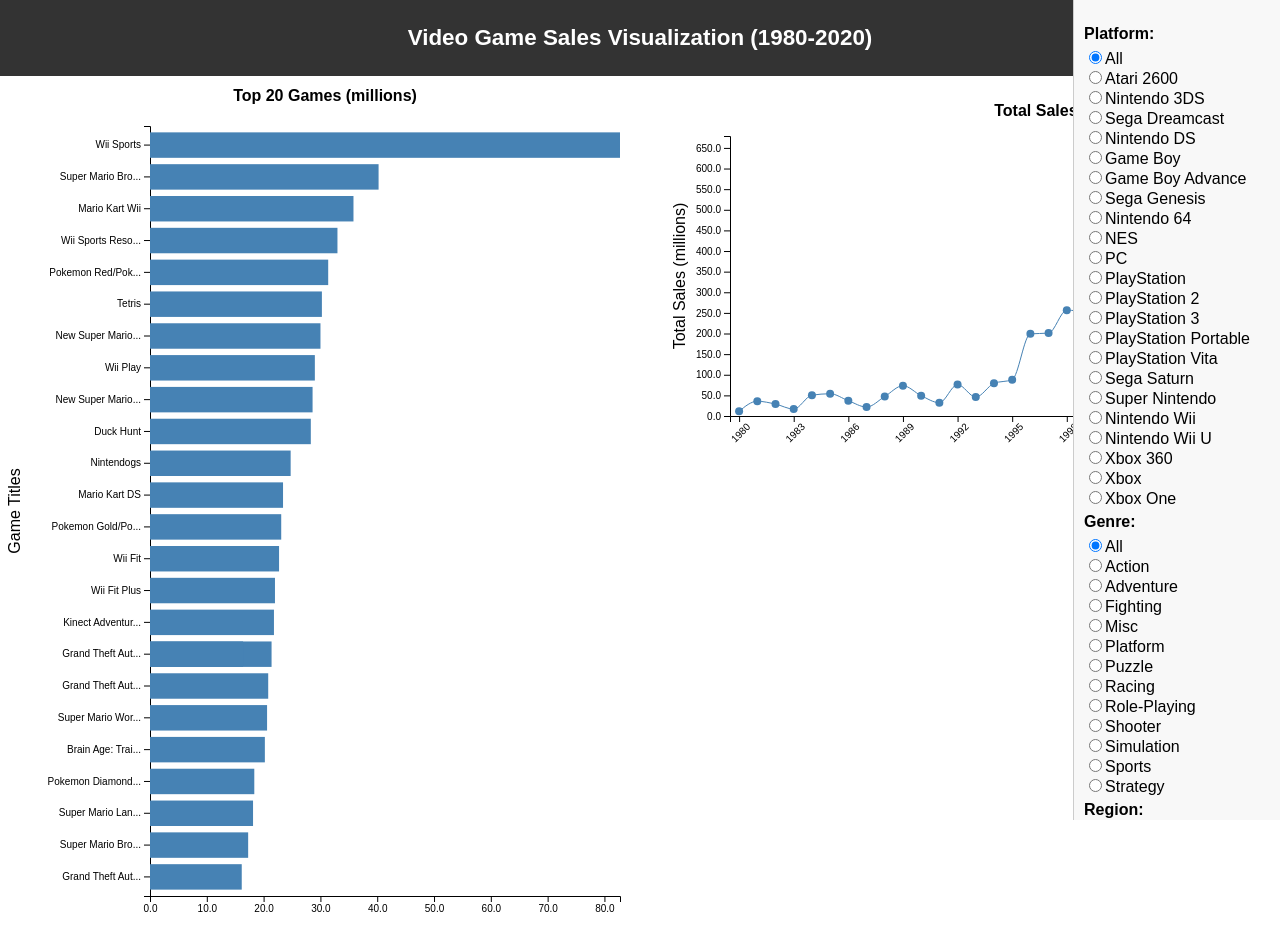
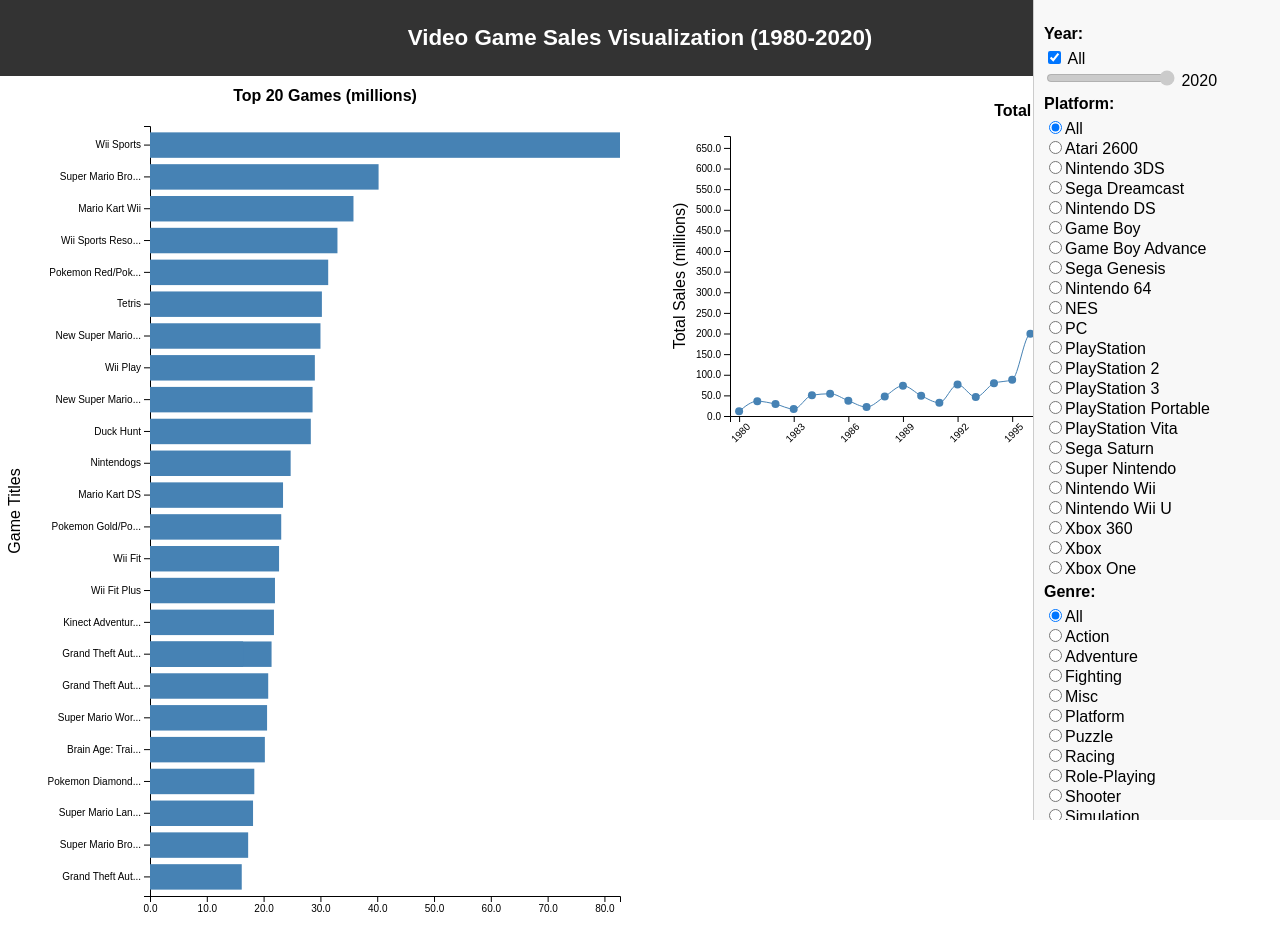
Before and after one commit to spo0ky8/N328Final, a plain HTML site: page index.html in a window 1280 px wide. Shown: the top 930 px of the page. Drawn offline with nearby package versions, Linux system fonts and the light colour scheme; no server answers.

Commit message:
complete?

```diff
--- a/index.html
+++ b/index.html
@@ -32,6 +32,14 @@
     <!-- Controls -->
     <div id="controls-container">
       <section id="main-controls">
+        <div id="year-filters">
+          <h4>Year:</h4>
+          <input type="checkbox" id="all-years" checked>
+          <label for="all-years">All</label>
+          <br>
+          <input type="range" id="year-slider" min="1980" max="2020" step="1" value="2020" disabled>
+          <span id="year-value">2020</span>
+        </div>
         <div id="platform-filters">
           <h4>Platform:</h4>
           <div id="platform-options"></div>
@@ -44,6 +52,10 @@
           <h4>Region:</h4>
           <div id="region-options"></div>
         </div>
+        <div id="publisher-filters">
+          <h4>Publisher:</h4>
+          <div id="publisher-options"></div>
+        </div>
       </section>
     </div>
   </main>
--- a/scripts/main.js
+++ b/scripts/main.js
@@ -16,6 +16,40 @@ d3.csv("scripts/data/video-games-sales.csv").then(data => {
     "2600", "3DS", "DC", "DS", "GB", "GBA", "GEN", "N64", "NES", "PC",
     "PS", "PS2", "PS3", "PS5", "PSP", "PSV", "SAT", "SNES", "Wii", "WiiU",
     "X360", "XB", "XOne"
+  ];
+
+  // Refine publisher list
+  const validPublishers = [
+    { name: "Activision", aliases: ["Activision", "Activision Blizzard"] },
+    { name: "Atari", aliases: ["Atari"] },
+    { name: "Bethesda Softworks", aliases: ["Bethesda Softworks"] },
+    { name: "Capcom", aliases: ["Capcom"] },
+    { name: "Disney Interactive Studios", aliases: ["Disney Interactive Studios"] },
+    { name: "Electronic Arts", aliases: ["EA Games", "Electronic Arts"] },
+    { name: "From Software", aliases: ["From Software"] },
+    { name: "Hasbro Interactive", aliases: ["Hasbro Interactive"] },
+    { name: "LucasArts", aliases: ["LucasArts"] },
+    { name: "Microsoft Game Studios", aliases: ["Microsoft Game Studios"] },
+    { name: "Namco Bandai Games", aliases: ["Namco Bandai Games"] },
+    { name: "Nintendo", aliases: ["Nintendo"] },
+    { name: "Paradox Interactive", aliases: ["Paradox Development", "Paradox Interactive"] },
+    { name: "Sega", aliases: ["Sega"] },
+    { name: "Sony", aliases: [
+        "Sony Computer Entertainment",
+        "Sony Computer Entertainment America",
+        "Sony Computer Entertainment Europe",
+        "Sony Online Entertainment"
+      ] },
+    { name: "Square Enix", aliases: [
+        "Square",
+        "Square EA",
+        "Square Enix",
+        "SquareSoft"
+      ] },
+    { name: "Take-Two Interactive", aliases: ["Take-Two Interactive"] },
+    { name: "Ubisoft", aliases: ["Ubisoft", "Ubisaoft Annecy"] },
+    { name: "Valve", aliases: ["Valve", "Valve Software"] },
+    { name: "WB Interactive", aliases: ["Warner Bros. Interactive Entertainment"] }
   ];
 
   // Rename for ease of use
@@ -57,10 +91,39 @@ d3.csv("scripts/data/video-games-sales.csv").then(data => {
     { value: "JP_Sales", text: "Japan" },
     { value: "Other_Sales", text: "Other" }
   ];
+  const publishers = ["All", ...validPublishers.sort()];
+  const years = ["All", ...Array.from(new Set(validData.map(d => d.Year))).sort()];
 
   const platformContainer = d3.select("#platform-options");
   const genreContainer = d3.select("#genre-options");
   const regionContainer = d3.select("#region-options");
+  const publisherContainer = d3.select("#publisher-options");
+
+  // Add the publisher aliases together
+  data.forEach(d => {
+    const publisherGroup = validPublishers.find(group =>
+      group.aliases.includes(d.Publisher)
+    );
+    d.Publisher = publisherGroup ? publisherGroup.name : d.Publisher;
+  });
+
+  const yearContainer = d3.select("#year-options");
+  const yearSlider = d3.select("#year-slider");
+  const allYearsCheckbox = d3.select("#all-years");
+  const yearValueDisplay = d3.select("#year-value");
+
+  // Year checkbox and slider
+  allYearsCheckbox.on("change", function () {
+    const isChecked = d3.select(this).property("checked");
+    yearSlider.property("disabled", isChecked);
+    filterData();
+  });
+
+  yearSlider.on("input", function () {
+    const selectedYear = d3.select(this).property("value");
+    yearValueDisplay.text(selectedYear);
+    filterData();
+  });
 
   function createRadioButtons(container, options, groupName) {
     options.forEach(option => {
@@ -75,16 +138,34 @@ d3.csv("scripts/data/video-games-sales.csv").then(data => {
     });
   }
 
+  function publisherCreateRadioButtons(container, options, groupName) {
+    options.forEach(option => {
+      const label = container.append("label");
+      label.append("input")
+        .attr("type", "radio")
+        .attr("name", groupName)
+        .attr("value", option.name || option) // Use `name` if it's an object, otherwise use the string
+        .property("checked", option === "All" || option.value === "Global_Sales");
+      label.append("span").text(option.name || option); // Use `name` for display text
+      label.append("br");
+    });
+  }
+
   // radio selects
   createRadioButtons(platformContainer, platforms, "platform");
   createRadioButtons(genreContainer, genres, "genre");
   createRadioButtons(regionContainer, regionOptions, "region");
+  publisherCreateRadioButtons(publisherContainer, publishers, "publisher");
+  createRadioButtons(yearContainer, years, "year");
 
   // filter based on selections
   function filterData() {
     const selectedPlatform = d3.select('input[name="platform"]:checked').property("value");
     const selectedGenre = d3.select('input[name="genre"]:checked').property("value");
     const selectedRegion = d3.select('input[name="region"]:checked').property("value");
+    const selectedPublisher = d3.select('input[name="publisher"]:checked').property("value");
+    const isAllYears = allYearsCheckbox.property("checked");
+    const selectedYear = yearSlider.property("value");
 
     let filtered = validData;
 
@@ -94,13 +175,29 @@ d3.csv("scripts/data/video-games-sales.csv").then(data => {
     if (selectedGenre !== "All") {
       filtered = filtered.filter(d => d.Genre === selectedGenre);
     }
+    if (selectedPublisher !== "All") {
+      filtered = filtered.filter(d => d.Publisher === selectedPublisher);
+    }
+    if (!isAllYears) {
+      filtered = filtered.filter(d => d.Year === selectedYear);
+    }
 
+    // Update bar and bubble charts with year filter
     topGames(filtered, selectedRegion);
-    perYear(filtered, selectedRegion);
     mapBubbles(filtered);
+
+    // Update line chart without year filter
+    const lineChartData = validData.filter(d => {
+      return (
+        (selectedPlatform === "All" || d.Platform === selectedPlatform) &&
+        (selectedGenre === "All" || d.Genre === selectedGenre) &&
+        (selectedPublisher === "All" || d.Publisher === selectedPublisher)
+      );
+    });
+    perYear(lineChartData, selectedRegion);
   }
 
-  d3.selectAll('input[name="platform"], input[name="genre"], input[name="region"]').on("change", filterData);
+  d3.selectAll('input[name="platform"], input[name="genre"], input[name="region"], input[name="publisher"], input[name="year"]').on("change", filterData);
 
   filterData();
 
```
